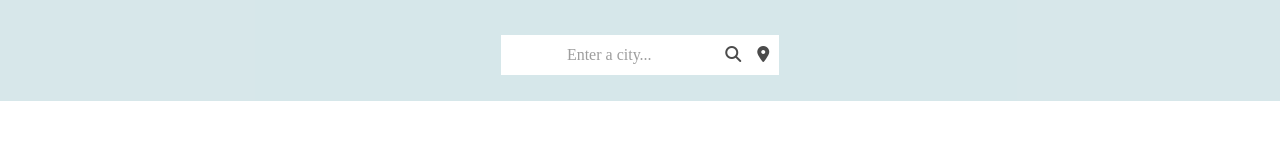
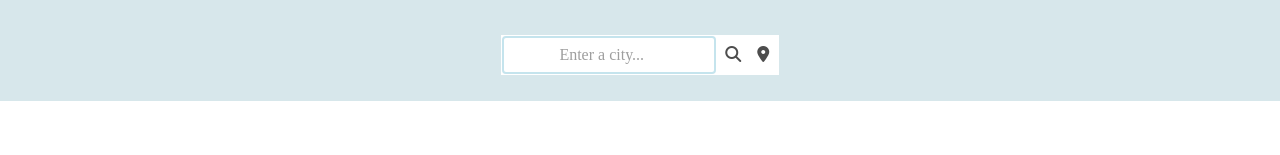
Before and after one commit to ShazSeatter/weather-app-react, a React (Create React App) app: page / in a window 1280 px wide. Shown: the top 155 px of the page. Built offline with nearby package versions, Linux system fonts and the light colour scheme; a web font is replaced by a local one.

Commit message:
changed autofocus outline color

```diff
--- a/src/Header.css
+++ b/src/Header.css
@@ -24,6 +24,10 @@
   padding: 0.5rem;
 }
 
+.Header .search-input {
+  outline-color: lightblue;
+}
+
 .Header form button {
   color: black;
   background: white;
--- a/src/Header.js
+++ b/src/Header.js
@@ -9,11 +9,11 @@ export default function Header() {
         <form className="search-form">
           <div className="wrapper">
             <input
-              type="text"
+              type="search"
               className="search-input"
               placeholder="Enter a city..."
               autoComplete="off"
-              id="search-text-input"
+              autoFocus="on"
             />
             <button className="submit-btn" type="submit">
               <i className="fas fa-search"></i>
```
Also changed, not shown: 1 other file (tests, documents, lock files or other folders).
